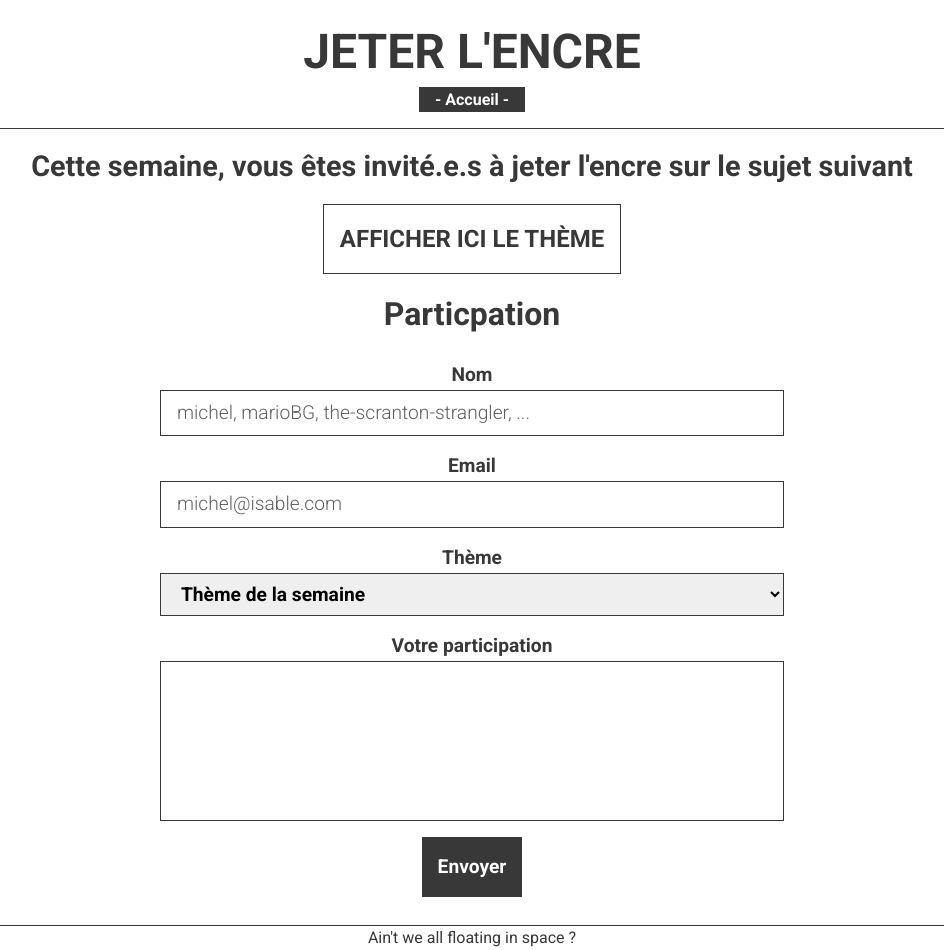
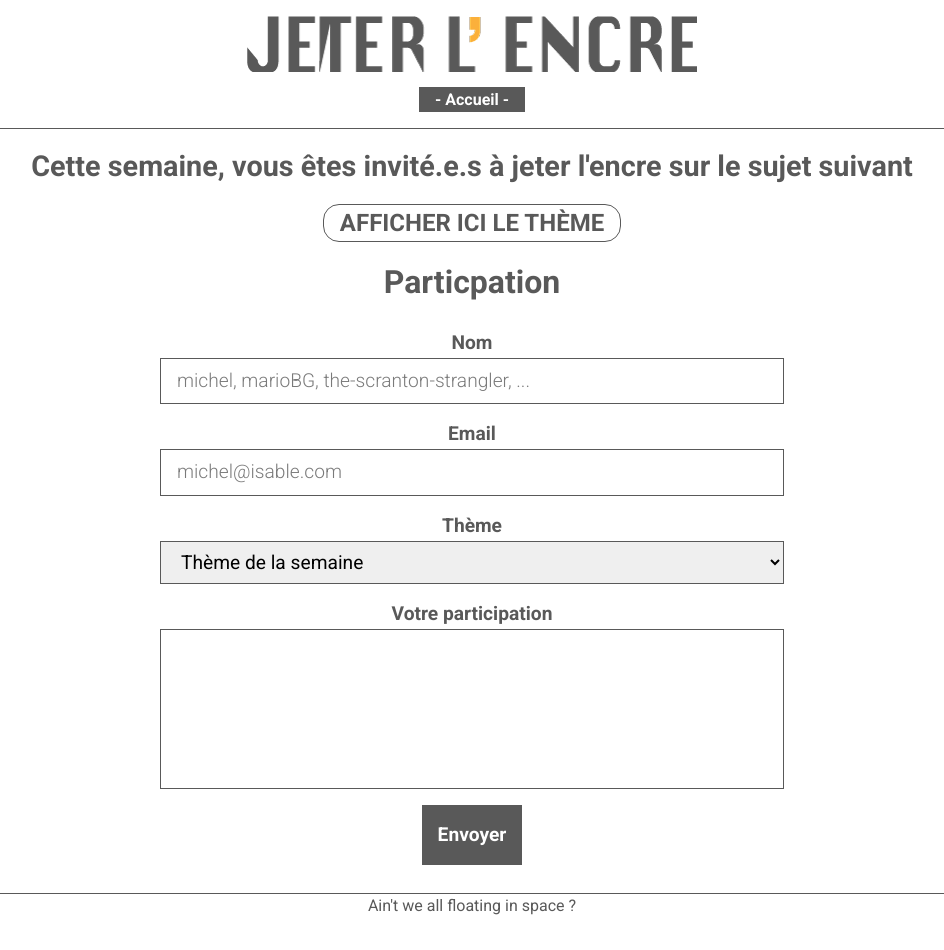
Before and after one commit to LouisAntoninLesieur/JETER-L-ENCRE, a Node server app: page /form.html in a window 1280 px wide. Shown: the whole page, without its empty margins (168-1112 px from the left). After the commit the page ends 915 px from the top, so only its background shows below. Run offline with Node 20, Linux system fonts and the light colour scheme.

Commit message:
Add a logo, modify CSS

```diff
--- a/integration/article.html
+++ b/integration/article.html
@@ -16,7 +16,9 @@
 
     <header class="header">
         <div class="header--div">
-            <h1 class="header--h1">JETER L'ENCRE</h1>
+            <h1 class="header--h1">
+                <img src="images/logo.png" alt="">
+            </h1>
         </div>
         <nav class="nav">
             <a class="nav--ul--li" href="index.html" >- Accueil -</a>
--- a/integration/css/style.css
+++ b/integration/css/style.css
@@ -2,12 +2,11 @@
 
 :root {
     --var-default-spacing: 1rem;
-    --var-color-black: rgb(56, 56, 56);
-
+    --var-color-gray: rgb(89, 89, 89);
 }
 
 ::placeholder {
-    color: var(--var-color-black);
+    color: var(--var-color-gray);
     font-weight: 300;
     opacity: 0.8;
 }
@@ -15,12 +14,12 @@
 .body {
     font-family: 'Roboto', sans-serif;
     height: 100vh;
-    color: var(--var-color-black);
+    color: var(--var-color-gray);
 }
 
 a {
     text-decoration: none;
-    color: var(--var-color-black)0;
+    color: var(--var-color-gray)0;
 }
 
 .header {
@@ -29,23 +28,19 @@ a {
     justify-content: space-between;
     align-items: center;
     padding: var(--var-default-spacing);
-    border-bottom: 1px solid var(--var-color-black);
+    border-bottom: 1px solid var(--var-color-gray);
 }
 
 .header--div {
     display: flex;
     flex-direction: column;
+    padding-bottom: var(--var-default-spacing);
 }
-
-.header--h1 {
-    font-size: 3rem;
-}
-
 
 .nav--ul--li {
     list-style: none;
     font-size: 1rem;
-    background-color: var(--var-color-black);
+    background-color: var(--var-color-gray);
     color: white;
     padding: 3px var(--var-default-spacing);
     font-weight: 700;
@@ -70,8 +65,9 @@ a {
 }
 
 .subject--container {
-    border: 1px solid var(--var-color-black);
-    padding: var(--var-default-spacing);
+    border-radius: var(--var-default-spacing);
+    border: 1px solid var(--var-color-gray);
+    padding: 0 var(--var-default-spacing);
 
 }
 
@@ -88,18 +84,18 @@ a {
 }
 
 .articles--container--h3 {
-    border-bottom: 1px solid var(--var-color-black);
+    border-bottom: 1px solid var(--var-color-gray);
 }
 
 .article {
     display: flex;
     padding: var(--var-default-spacing);
-    border: .15rem solid var(--var-color-black);
+    border: .15rem solid var(--var-color-gray);
     gap: var(--var-default-spacing);
 }
 
 .article:hover {
-    background-color: var(--var-color-black);
+    background-color: var(--var-color-gray);
     color: white;
 }
 
@@ -155,16 +151,16 @@ a {
 
 .form-field, .form-area {
     font-size: 1.2rem;
-    font-weight: 700;
+    font-weight: 400;
     padding: .5rem 1rem;
     margin-bottom: 1rem;
     border: none;
     width: 100%;
-    border: 1px solid var(--var-color-black);
+    border: 1px solid var(--var-color-gray);
 }
 
 .form-field:focus, .form-area:focus {
-    outline: 2px solid var(--var-color-black);
+    outline: 2px solid var(--var-color-gray);
 }
 
 .form-area {
@@ -173,7 +169,7 @@ a {
 }
 
 .clickable {
-    background-color: var(--var-color-black);
+    background-color: var(--var-color-gray);
     color: white;
     padding: var(--var-default-spacing);
     font-size: 1.2rem;
@@ -192,13 +188,13 @@ a {
     font-weight: 400;
     text-align: justify;
     line-height:1.8rem;
-    border: 1px solid var(--var-color-black);
+    border: 1px solid var(--var-color-gray);
     padding: var(--var-default-spacing);
 
 }
 
 .footer {
     text-align: center;
-    border-top: 1px solid var(--var-color-black);
+    border-top: 1px solid var(--var-color-gray);
     width: 100%;
 }
--- a/integration/form.html
+++ b/integration/form.html
@@ -16,7 +16,9 @@
 
     <header class="header">
         <div class="header--div">
-            <h1 class="header--h1">JETER L'ENCRE</h1>
+            <h1 class="header--h1">
+                <img src="images/logo.png" alt="">
+            </h1>
         </div>
         <nav class="nav">
             <a class="nav--ul--li" href="index.html" >- Accueil -</a>
--- a/integration/index.html
+++ b/integration/index.html
@@ -16,7 +16,9 @@
 
     <header class="header">
         <div class="header--div">
-            <h1 class="header--h1">JETER L'ENCRE</h1>
+            <h1 class="header--h1">
+                <img src="images/logo.png" alt="">
+            </h1>
         </div>
         <nav class="nav">
             <a class="nav--ul--li" href="form.html" >- Participer -</a>
```
Also changed, not shown: integration/images/logo.png (added).
